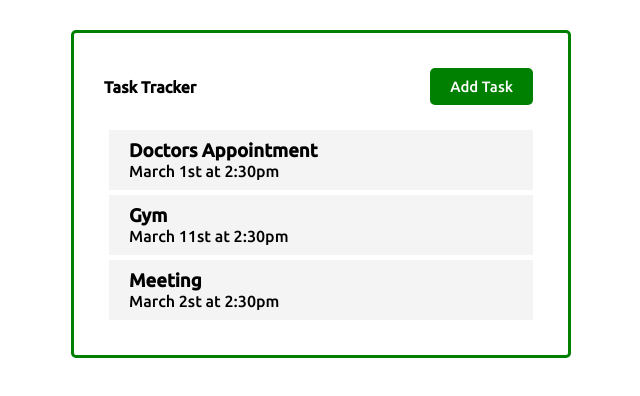
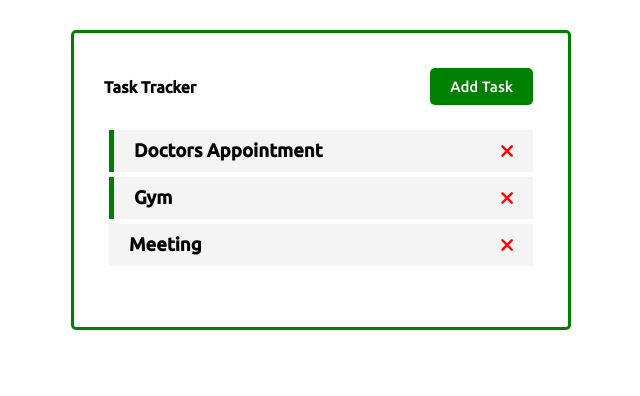
Before and after one commit to ciamac-da/vue-task-tracker, a Vue app: page / in a window 1280 px wide. Shown: the top 396 px of the page, without its empty margins (319-959 px from the left). Built offline with nearby package versions, Linux system fonts and the light colour scheme.

Commit message:
Verified by Martian v1.0.4 delete tasks

```diff
--- a/public/index.html
+++ b/public/index.html
@@ -8,6 +8,7 @@
     <link rel="preconnect" href="https://fonts.googleapis.com">
     <link rel="preconnect" href="https://fonts.gstatic.com" crossorigin>
     <link href="https://fonts.googleapis.com/css2?family=Ubuntu:wght@500&display=swap" rel="stylesheet">
+    <link rel="stylesheet" href="https://cdnjs.cloudflare.com/ajax/libs/font-awesome/6.0.0-beta2/css/all.min.css">
     <title><%= htmlWebpackPlugin.options.title %></title>
   </head>
   <body>
--- a/src/App.vue
+++ b/src/App.vue
@@ -1,7 +1,7 @@
 <template>
 <div class="container">
 <Header title="Task Tracker" />
-<Tasks :tasks="tasks"/>
+<Tasks @delete-task="deleteTask" :tasks="tasks"/>
 </div>
 </template>
 
@@ -18,6 +18,13 @@
   data() {
     return {
       tasks: []
+    }
+  },
+  methods: {
+    deleteTask(id) {
+    if(confirm("Are you sure?")) {
+      this.tasks = this.tasks.filter((task) => task.id !== id)
+    }
     }
   },
   created() {
@@ -38,7 +45,7 @@
         id: 3,
         text: "Meeting",
         day: "March 2st at 2:30pm",
-        reminder: true
+        reminder: false
       }
     ]
   }
--- a/src/components/Task.vue
+++ b/src/components/Task.vue
@@ -1,7 +1,9 @@
 <template>
- <div class="task">
-    <h3> {{task.text}} </h3>
-    <p> {{task.day}} </p>
+ <div :class='[task.reminder ? "reminder" : "", "task"]'>
+    <h3>
+        {{task.text}}
+    <i @click="onDelete(task.id)" class="fas fa-times"></i>
+    </h3>
  </div>
 </template>
 
@@ -10,11 +12,19 @@
     name: "Task",
     props: {
         task: Object
+    },
+    methods: {
+        onDelete(id) {
+            this.$emit("delete-task", id)
+        }
     }
 }
 </script>
 
 <style scoped>
+.fas {
+    color: red;
+}
 
 .task {
     background: #f4f4f4;
--- a/src/components/Tasks.vue
+++ b/src/components/Tasks.vue
@@ -1,6 +1,11 @@
 <template>
-    <div v-for="task in tasks" v-bind:key="task.id">
-        <Task :task="task"/>
+    <div
+    v-for="task in tasks"
+    v-bind:key="task.id">
+        <Task
+        @delete-task="$emit('delete-task', task.id)"
+        :task="task"
+        />
     </div>
 </template>
 
@@ -14,6 +19,7 @@
     },
     components: {
         Task
-    }
+    },
+    emits: ["delete-task"]
 }
 </script>
```
